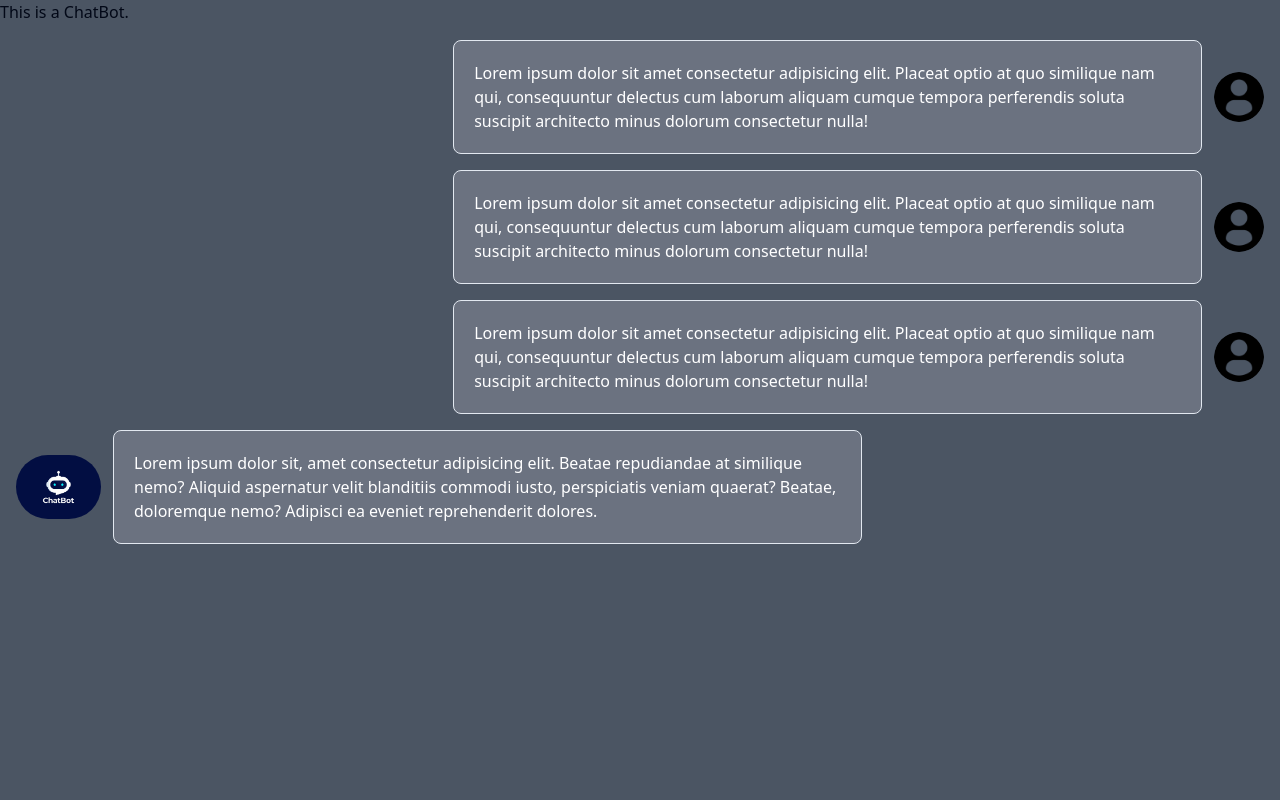
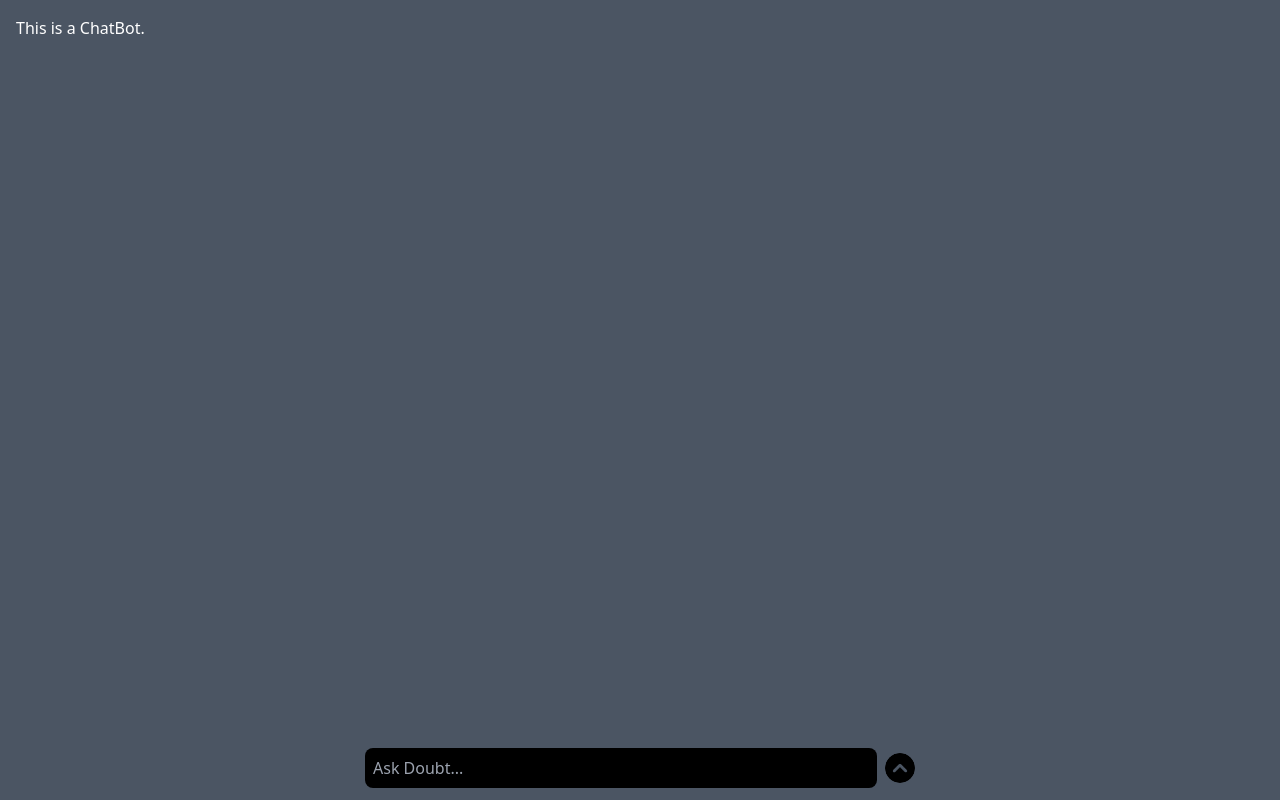
Before and after one commit to sugabubba7/StockAppFrontend, a React (Vite) app: page /chat in a window 1280 px wide. Built offline with nearby package versions, Linux system fonts and the light colour scheme.

Commit message:
Chat Dynamic done

```diff
--- a/src/App.jsx
+++ b/src/App.jsx
@@ -11,7 +11,7 @@ const App = () => {
       <Routes>
         <Route path="/" element={<Home/>} />
         <Route path="/chat" element={<ChatBot/>}/>
-        <Route path="/candleStick" element={<CandlePattern />} />
+        <Route path="/Learn" element={<CandlePattern />} />
         <Route path="/candle/:candleName" element={<CandleDetail />} />
       </Routes>
     </Router>
--- a/src/pages/ChatBot/AIChatBox.jsx
+++ b/src/pages/ChatBot/AIChatBox.jsx
@@ -1,13 +1,11 @@
 import React from 'react';
 
-function AIChatBox() {
+function AIChatBox({ message }) {
   return (
-    <div className="flex justify-start items-center gap-3 m-4">
+    <div className="flex justify-start items-center gap-3 m-6">
       <img src="./AI-Image.png" alt="AI Image" width={85} className="rounded-full" />
-      <div className="w-3/5 p-5 bg-gray-500 text-white border rounded-lg">
-        <p className="break-words">
-          Lorem ipsum dolor sit, amet consectetur adipisicing elit. Beatae repudiandae at similique nemo? Aliquid aspernatur velit blanditiis commodi iusto, perspiciatis veniam quaerat? Beatae, doloremque nemo? Adipisci ea eveniet reprehenderit dolores.
-        </p>
+      <div className="w-2/5 p-5 bg-gray-500 text-white border rounded-lg">
+        <p className="break-words text-[15px]">{message}</p>
       </div>
     </div>
   );
--- a/src/pages/ChatBot/ChatBot.jsx
+++ b/src/pages/ChatBot/ChatBot.jsx
@@ -1,18 +1,42 @@
-import React from 'react'
-import AIChatBox from './AIChatBox'
-import UserChatBox from './UserChatBox'
+import React, { useState } from 'react';
+import AIChatBox from './AIChatBox';
+import UserChatBox from './UserChatBox';
+import PromptBox from './PromptBox';
 
 function ChatBot() {
+  const [messages, setMessages] = useState([]);
+
+  const handleUserSubmit = (message) => {
+    setMessages((prevMessages) => [
+      ...prevMessages,
+      { sender: 'user', message },
+    ]);
+
+    setTimeout(() => {
+      const aiResponse = "This is the AI's response to: " + message;
+      setMessages((prevMessages) => [
+        ...prevMessages,
+        { sender: 'AI', message: aiResponse },
+      ]);
+    }, 1000);
+  };
+
   return (
     <div className='bg-gray-600 min-h-screen'>
-      This is a ChatBot.
-      <UserChatBox></UserChatBox>
-      <UserChatBox></UserChatBox>
-      <UserChatBox></UserChatBox>
+      <h1 className='text-white p-4'>This is a ChatBot.</h1>
 
-      <AIChatBox></AIChatBox>
+      {messages.map((msg, index) => {
+        if (msg.sender === 'user') {
+          return <UserChatBox key={index} message={msg.message} />;
+        } else if (msg.sender === 'AI') {
+          return <AIChatBox key={index} message={msg.message} />;
+        }
+        return null;
+      })}
+
+      <PromptBox onSubmit={handleUserSubmit} />
     </div>
-  )
+  );
 }
 
-export default ChatBot
+export default ChatBot;
--- /dev/null
+++ b/src/pages/ChatBot/PromptBox.jsx
@@ -0,0 +1,39 @@
+import React, { useState } from 'react';
+
+function PromptBox({ onSubmit }) {
+  const [input, setInput] = useState('');
+
+  const handleChange = (e) => {
+    setInput(e.target.value);
+  };
+
+  const handleSubmit = (e) => {
+    e.preventDefault();
+    if (input.trim()) {
+      onSubmit(input);
+      setInput('');
+    }
+  };
+
+  return (
+    <div className="fixed bottom-0 left-0 w-full p-3 flex gap-2 items-center justify-center">
+      <input
+        type="text"
+        placeholder="Ask Doubt..."
+        value={input}
+        onChange={handleChange}
+        className="border-gray-950 shadow-black rounded-lg p-2 bg-black flex-grow max-w-lg text-white"
+      />
+      <button type="submit" onClick={handleSubmit}>
+        <img
+          src="./Submit.png"
+          alt="Submit Button"
+          className="rounded-full hover:scale-105 transition-all hover:shadow-md hover:bg-gray-500"
+          width={30}
+        />
+      </button>
+    </div>
+  );
+}
+
+export default PromptBox;
--- a/src/pages/ChatBot/UserChatBox.jsx
+++ b/src/pages/ChatBot/UserChatBox.jsx
@@ -1,10 +1,10 @@
 import React from 'react';
 
-function UserChatBox() {
+function UserChatBox({ message }) {
   return (
-    <div className="flex justify-end items-center gap-3 m-4">
-      <div className="w-3/5 p-5 bg-gray-500 text-white border rounded-lg ">
-        Lorem ipsum dolor sit amet consectetur adipisicing elit. Placeat optio at quo similique nam qui, consequuntur delectus cum laborum aliquam cumque tempora perferendis soluta suscipit architecto minus dolorum consectetur nulla!
+    <div className="flex justify-end items-center gap-3 m-6">
+      <div className="w-2/5 p-5 bg-gray-500 text-white border rounded-lg">
+        <p className="break-words text-[15px]">{message}</p>
       </div>
       <img src="./User.png" alt="User Image" width={50} className="rounded-full" />
     </div>
```
Also changed, not shown: public/Submit.png (added).
